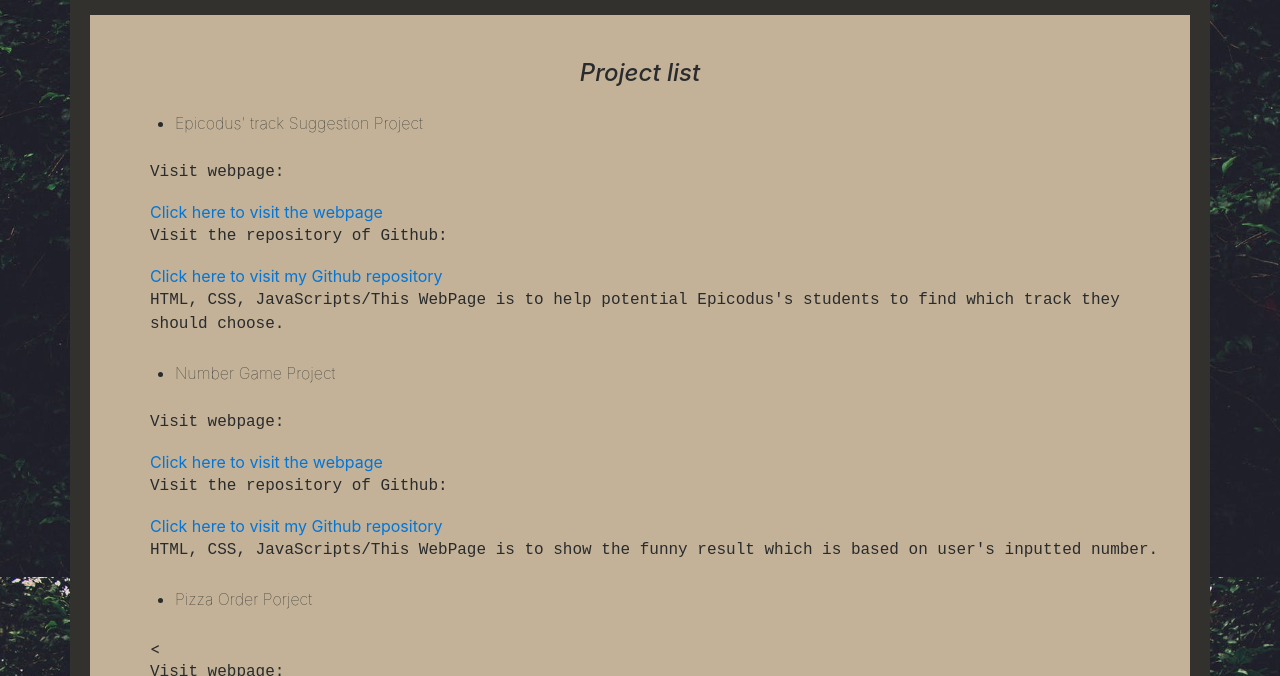
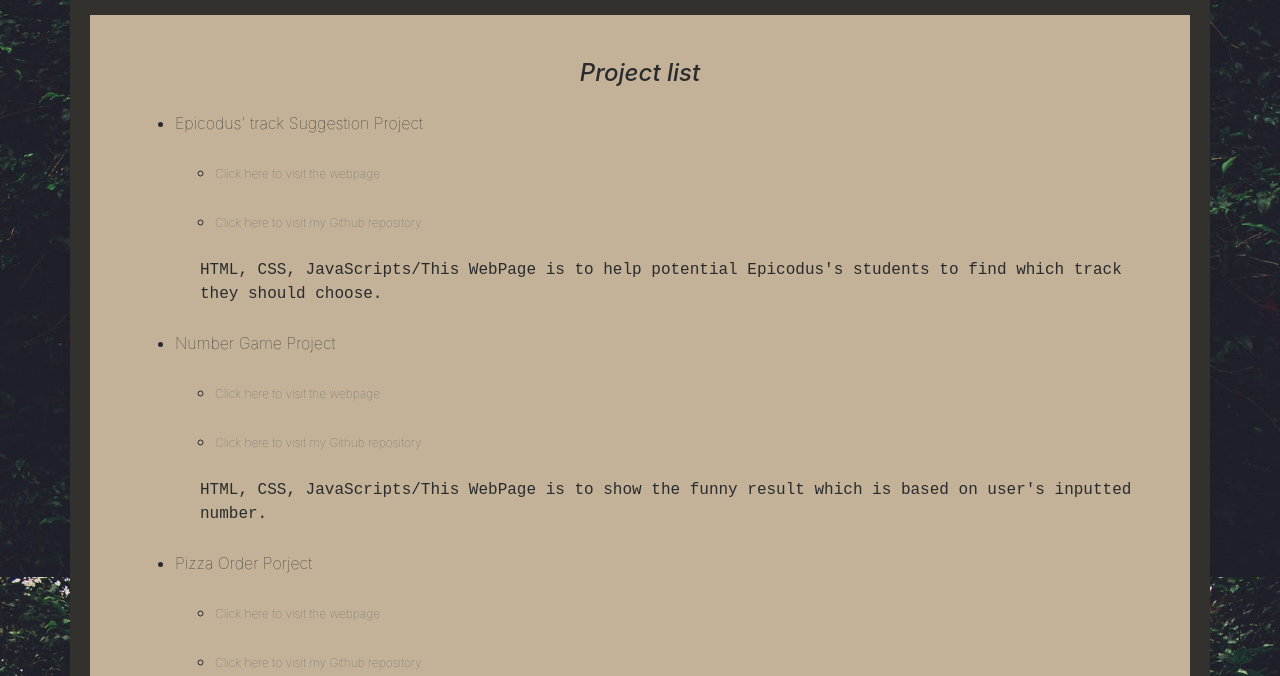
Before and after one commit to QIANQIANHU/portfolio-Qianqian, a plain HTML site: page html/projects.html in a window 1280 px wide. Shown: the part 276-952 px from the top of the page. Drawn offline with nearby package versions, Linux system fonts and the light colour scheme.

Commit message:
revises project list and display style

```diff
--- a/css/styles.css
+++ b/css/styles.css
@@ -25,6 +25,17 @@ h4 {
   font-style: oblique;
   text-align: center;
   margin: 25px;
+}
+
+#link a {
+  font-size: 12px;
+  color: #616568;
+
+}
+
+#link p {
+  font-weight: lighter;
+  margin: 10px;
 }
 
 .special {
--- a/html/projects.html
+++ b/html/projects.html
@@ -29,25 +29,29 @@
     </div>
   <div class="boxmodel">
       <h4>Project list</h4>
-      <ul>
+      <ul id="link">
         <li>Epicodus' track Suggestion Project</li>
-          <p>Visit webpage:</p>
-          <a href="https://qianqianhu.github.io/track/">Click here to visit the webpage</a>
-          <p>Visit the repository of Github:</p>
-          <a href="https://github.com/QIANQIANHU/track">Click here to visit my Github repository</a>
+
+        <ul>
+          <li><a href="https://qianqianhu.github.io/track/">Click here to visit the webpage</a></li>
+          <li><a href="https://github.com/QIANQIANHU/track">Click here to visit my Github repository</a></li>
           <p>HTML, CSS, JavaScripts/This WebPage is to help potential Epicodus's students to find which track they should choose.</p>
+        </ul>
+
         <li>Number Game Project</li>
-          <p>Visit webpage:</p>
-          <a href="https://qianqianhu.github.io/number-game/">Click here to visit the webpage</a>
-          <p>Visit the repository of Github:</p>
-          <a href="https://github.com/QIANQIANHU/number-game">Click here to visit my Github repository</a>
+        <ul>
+          <li><a href="https://qianqianhu.github.io/number-game/">Click here to visit the webpage</a></li>
+          <li><a href="https://github.com/QIANQIANHU/number-game">Click here to visit my Github repository</a></li>
           <p>HTML, CSS, JavaScripts/This WebPage is to show the funny result which is based on user's inputted number.</p>
+        </ul>
+
         <li>Pizza Order Porject</li>
-          <<p>Visit webpage:</p>
-          <a href="https://qianqianhu.github.io/pizza/">Click here to visit the webpage</a>
-          <p>Visit the repository of Github:</p>
-          <a href="https://github.com/QIANQIANHU/pizza">Click here to visit my Github repository</a>
+        <ul>
+          <li><a href="https://qianqianhu.github.io/pizza/">Click here to visit the webpage</a></li>
+          <li><a href="https://github.com/QIANQIANHU/pizza">Click here to visit my Github repository</a></li>
           <p>HTML, CSS, JavaScripts/This WebPage is to take order of  customizd pizza and will display the receipt for customers.</p>
+        </ul>
+
       </ul>
   </div>
   </body>
```
